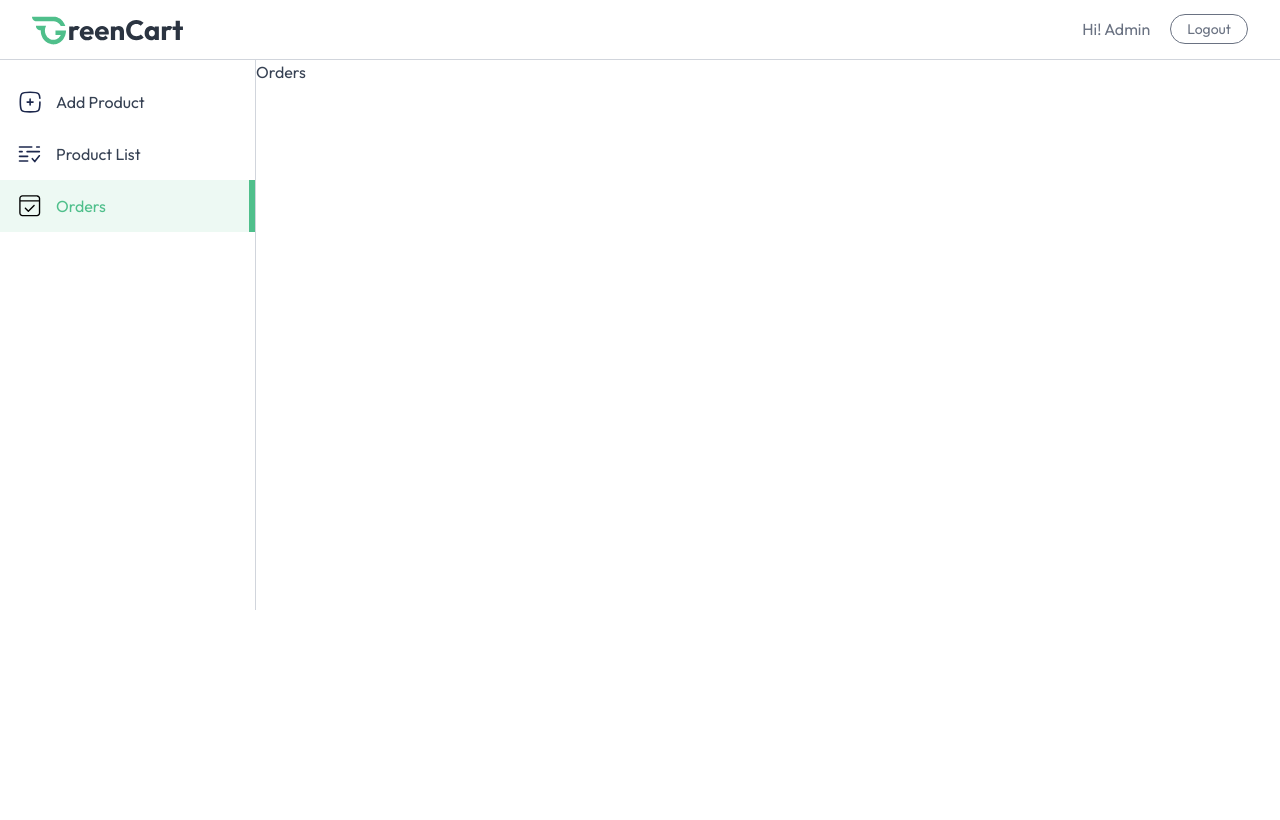
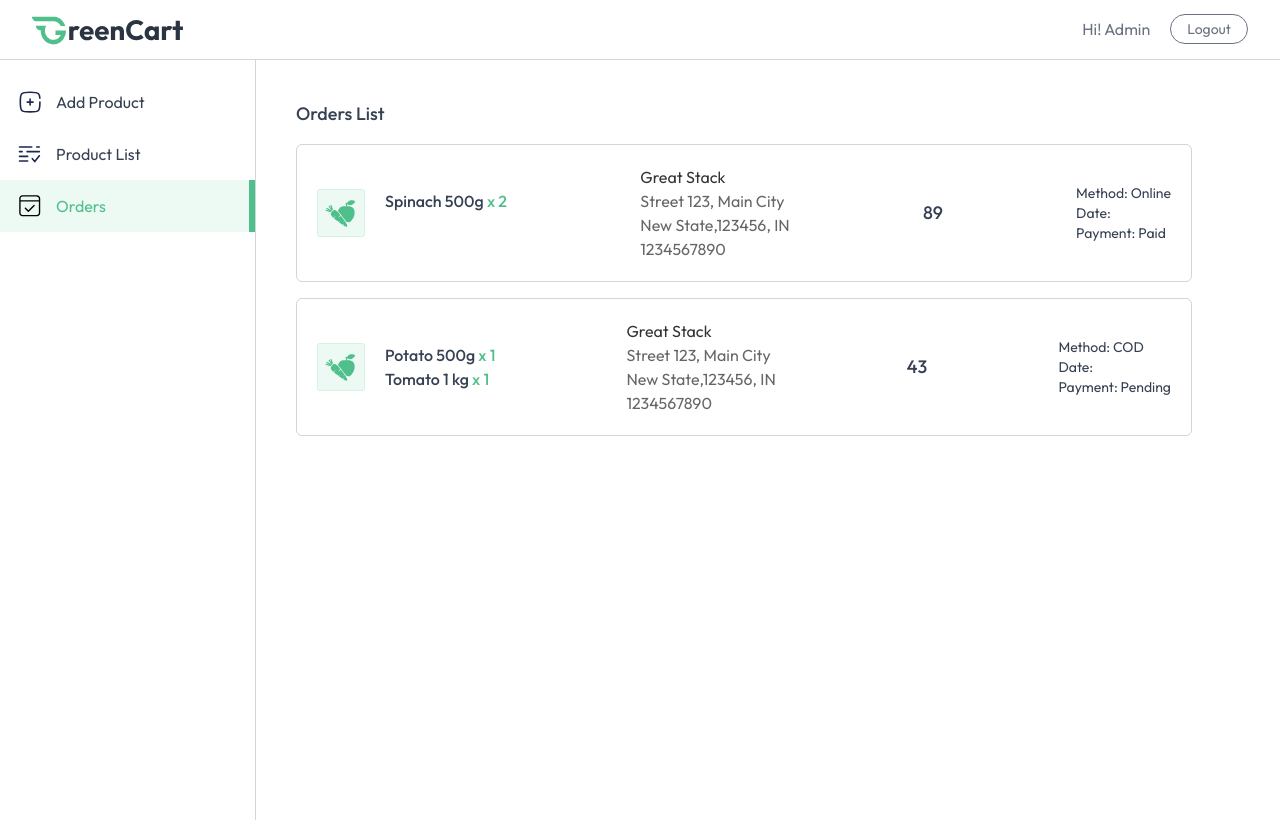
Before and after one commit to danutavram/greencart, a React (Vite) app in the folder client/: page /seller/orders in a window 1280 px wide. Both pictures are taken after typing "name@example.com", "Sample123" into the empty fields and a click on the button "Login". Built offline with nearby package versions, Linux system fonts and the light colour scheme.

Commit message:
client finished

```diff
--- a/client/src/pages/seller/Orders.jsx
+++ b/client/src/pages/seller/Orders.jsx
@@ -1,9 +1,83 @@
-import React from 'react'
+import React, { useEffect, useState } from "react";
+import { useAppContext } from "../../context/AppContext";
+import { assets, dummyOrders } from "../../assets/assets";
 
 const Orders = () => {
+  const {currency} = useAppContext()
+  const [orders, setOrders] = useState([])
+
+  const fetchOrders = async ()=>{
+    setOrders(dummyOrders)
+  }
+
+  useEffect(()=>{
+    fetchOrders();
+  },[])
+
   return (
-    <div>Orders</div>
-  )
-}
+    <div className="no-scrollbar flex-1 h-[95vh] overflow-y-scroll">
+    <div className="md:p-10 p-4 space-y-4">
+      <h2 className="text-lg font-medium">Orders List</h2>
 
-export default Orders
+      {orders.map((order, index) => (
+        <div
+          key={index}
+          className="flex flex-col md:items-center md:flex-row gap-5 justify-between p-5 max-w-4xl rounded-md border border-gray-300"
+        >
+          <div className="flex gap-5 max-w-80">
+            <img
+              className="w-12 h-12 object-cover"
+              src={assets.box_icon}
+              alt="boxIcon"
+            />
+
+            <div>
+              {order.items.map((item, index) => (
+                <div key={index} className="flex flex-col">
+                  <p className="font-medium">
+                    {item.product.name}{" "}
+                    <span
+                      className='text-primary'
+                    >
+                      x {item.quantity}
+                    </span>
+                  </p>
+                </div>
+              ))}
+            </div>
+          </div>
+
+          <div className="text-sm md:text-base text-black/60">
+            <p className="text-black/80">
+              {order.address.firstName} {order.address.lastName}
+            </p>
+
+            <p>
+              {order.address.street}, {order.address.city}</p>
+              <p>{" "}
+              {order.address.state},{order.address.zipcode},{" "}
+              {order.address.country}
+            </p>
+            <p></p>
+            <p>{order.address.phone}</p>
+          </div>
+
+          <p className="font-medium text-lg my-auto">
+            {currency}{order.amount}
+          </p>
+
+          <div className="flex flex-col text-sm">
+            <p>Method: {order.paymentType}</p>
+
+            <p>Date: {new Date(order.createdAt).toLocaleDateString}</p>
+
+            <p>Payment: {order.isPaid ? "Paid" : "Pending"}</p>
+          </div>
+        </div>
+      ))}
+    </div>
+    </div>
+  );
+};
+
+export default Orders;
--- a/client/src/pages/seller/ProductList.jsx
+++ b/client/src/pages/seller/ProductList.jsx
@@ -1,9 +1,70 @@
-import React from 'react'
+import React from "react";
+import { useAppContext } from "../../context/AppContext";
 
 const ProductList = () => {
+
+  const {products, currency} = useAppContext()
+
   return (
-    <div>ProductList</div>
-  )
-}
+    <div className="no-scrollbar flex-1 h-[95vh] overflow-y-scroll flex flex-col justify-between">
+      <div className="w-full md:p-10 p-4">
+        <h2 className="pb-4 text-lg font-medium">All Products</h2>
 
-export default ProductList
+        <div className="flex flex-col items-center max-w-4xl w-full overflow-hidden rounded-md bg-white border border-gray-500/20">
+          <table className="md:table-auto table-fixed w-full overflow-hidden">
+            <thead className="text-gray-900 text-sm text-left">
+              <tr>
+                <th className="px-4 py-3 font-semibold truncate">Product</th>
+
+                <th className="px-4 py-3 font-semibold truncate">Category</th>
+
+                <th className="px-4 py-3 font-semibold truncate hidden md:block">
+                  Selling Price
+                </th>
+
+                <th className="px-4 py-3 font-semibold truncate">In Stock</th>
+              </tr>
+            </thead>
+
+            <tbody className="text-sm text-gray-500">
+              {products.map((product) => (
+                <tr key={product._id} className="border-t border-gray-500/20">
+                  <td className="md:px-4 pl-2 md:pl-4 py-3 flex items-center space-x-3 truncate">
+                    <div className="border border-gray-300 rounded overflow-hidden">
+                      <img src={product.image[0]} alt="Product" className="w-16" />
+                    </div>
+
+                    <span className="truncate max-sm:hidden w-full">
+                      {product.name}
+                    </span>
+                  </td>
+
+                  <td className="px-4 py-3">{product.category}</td>
+
+                  <td className="px-4 py-3 max-sm:hidden">
+                    {currency}{product.offerPrice}
+                  </td>
+
+                  <td className="px-4 py-3">
+                    <label className="relative inline-flex items-center cursor-pointer text-gray-900 gap-3">
+                      <input
+                        type="checkbox"
+                        className="sr-only peer"
+                      />
+
+                      <div className="w-12 h-7 bg-slate-300 rounded-full peer peer-checked:bg-primary-dull transition-colors duration-200"></div>
+
+                      <span className="dot absolute left-1 top-1 w-5 h-5 bg-white rounded-full transition-transform duration-200 ease-in-out peer-checked:translate-x-5"></span>
+                    </label>
+                  </td>
+                </tr>
+              ))}
+            </tbody>
+          </table>
+        </div>
+      </div>
+    </div>
+  );
+};
+
+export default ProductList;
--- a/client/src/pages/seller/SellerLayout.jsx
+++ b/client/src/pages/seller/SellerLayout.jsx
@@ -41,7 +41,7 @@
       </div>
 
       <div className="flex">
-        <div className="md:w-64 w-16 border-r h-[550px] text-base border-gray-300 pt-4 flex flex-col transition-all duration-300">
+        <div className="md:w-64 w-16 border-r h-[95vh] text-base border-gray-300 pt-4 flex flex-col ">
           {sidebarLinks.map((item) => (
             <NavLink
               to={item.path}
```
